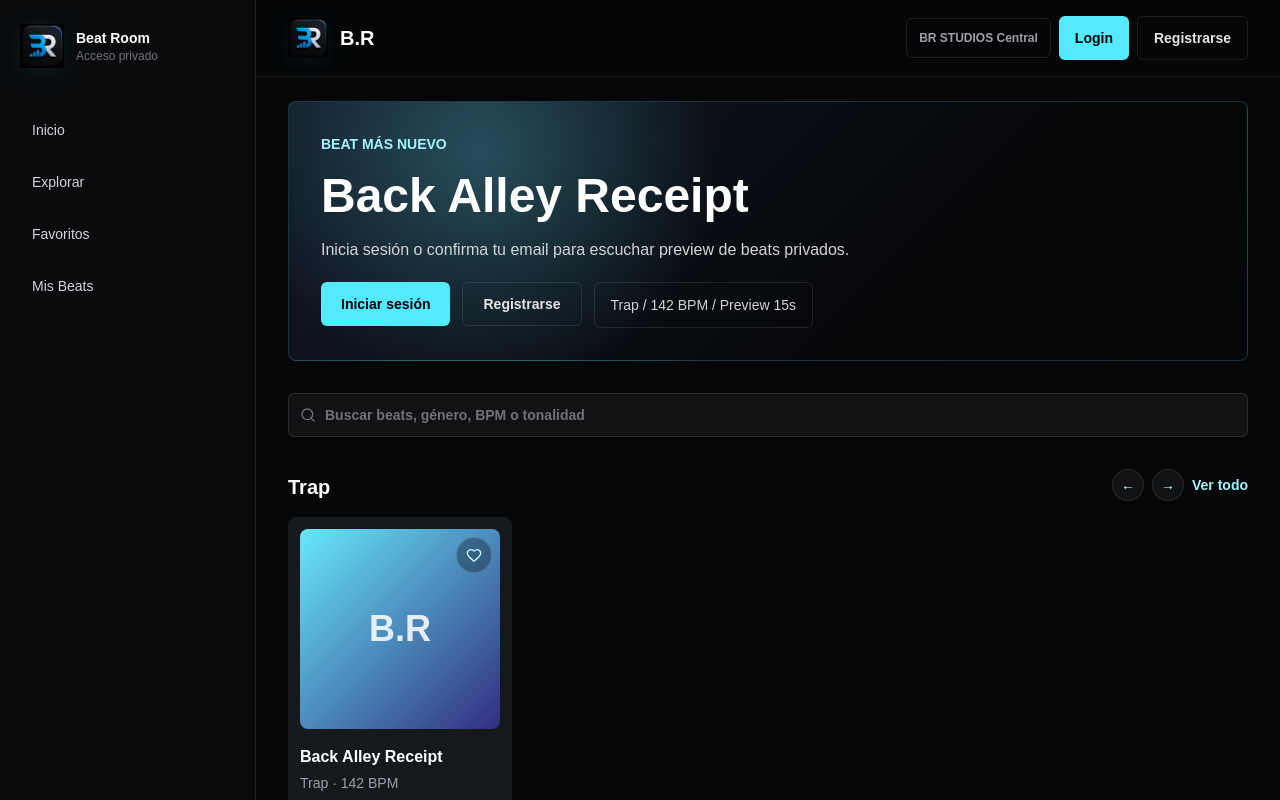
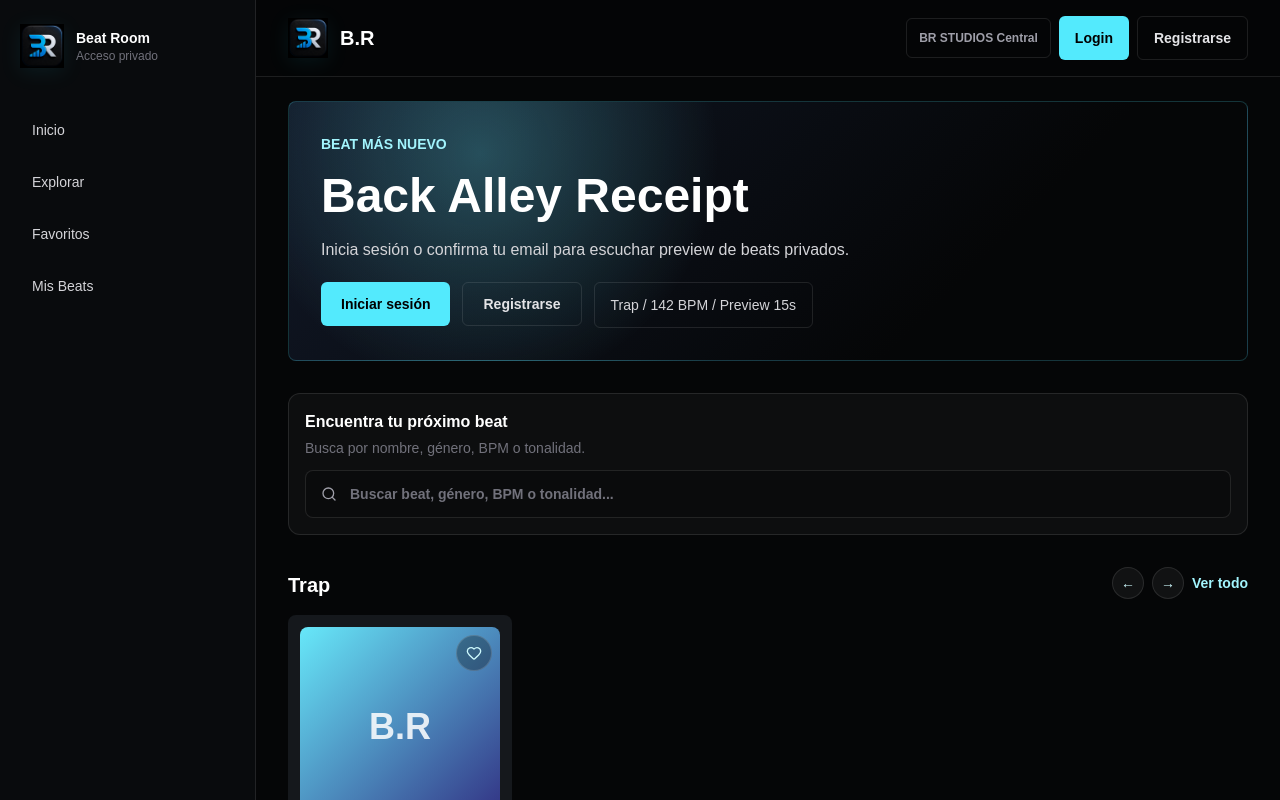
Before and after one commit to barbillaredcord-hue/br-platform, a Next.js app: page /musica in a window 1280 px wide. Shown: the top 800 px of the page. Built offline with nearby package versions, Linux system fonts and the light colour scheme; no server answers.

Commit message:
refine: promote functional Beat Room search

```diff
--- a/src/components/HomeDiscovery.tsx
+++ b/src/components/HomeDiscovery.tsx
@@ -48,16 +48,29 @@ export function HomeDiscovery({ beats, beatRows, usingFallback }: HomeDiscoveryP
       {usingFallback ? <SupabaseFallbackNotice /> : null}
       {newestBeat ? <HeroBeat beat={newestBeat} label="Beat más nuevo" /> : null}
 
+      <section aria-labelledby="beat-room-search-title" className="rounded-xl border border-white/10 bg-white/[0.035] p-3 sm:p-4">
+        <div className="mb-3">
+          <p id="beat-room-search-title" className="text-sm font-black text-white sm:text-base">
+            Encuentra tu próximo beat
+          </p>
+          <p className="mt-1 text-xs font-medium text-zinc-500 sm:text-sm">
+            Busca por nombre, género, BPM o tonalidad.
+          </p>
+        </div>
+
         <div className="relative">
-        <Search className="pointer-events-none absolute left-3 top-1/2 h-4 w-4 -translate-y-1/2 text-zinc-500" aria-hidden="true" />
+          <Search className="pointer-events-none absolute left-4 top-1/2 h-4 w-4 -translate-y-1/2 text-zinc-400" aria-hidden="true" />
           <input
+            id="beat-room-search"
+            aria-labelledby="beat-room-search-title"
             type="search"
             value={searchQuery}
             onChange={(event) => setSearchQuery(event.target.value)}
-          placeholder="Buscar beats, género, BPM o tonalidad"
-          className="h-10 w-full rounded-md border border-white/10 bg-white/5 pl-9 pr-3 text-sm font-semibold text-white outline-none transition placeholder:text-zinc-500 focus:border-cyan-300 focus:bg-white/[0.07] sm:h-11"
+            placeholder="Buscar beat, género, BPM o tonalidad..."
+            className="h-11 w-full rounded-lg border border-white/10 bg-black/20 pl-11 pr-4 text-sm font-semibold text-white outline-none transition placeholder:text-zinc-500 focus:border-cyan-300 focus:bg-white/[0.05] sm:h-12"
           />
         </div>
+      </section>
 
       {visibleRows.length > 0 ? (
         visibleRows.map((row, rowIndex) => (
```
Lines whose indentation alone changed are shown as unchanged.
